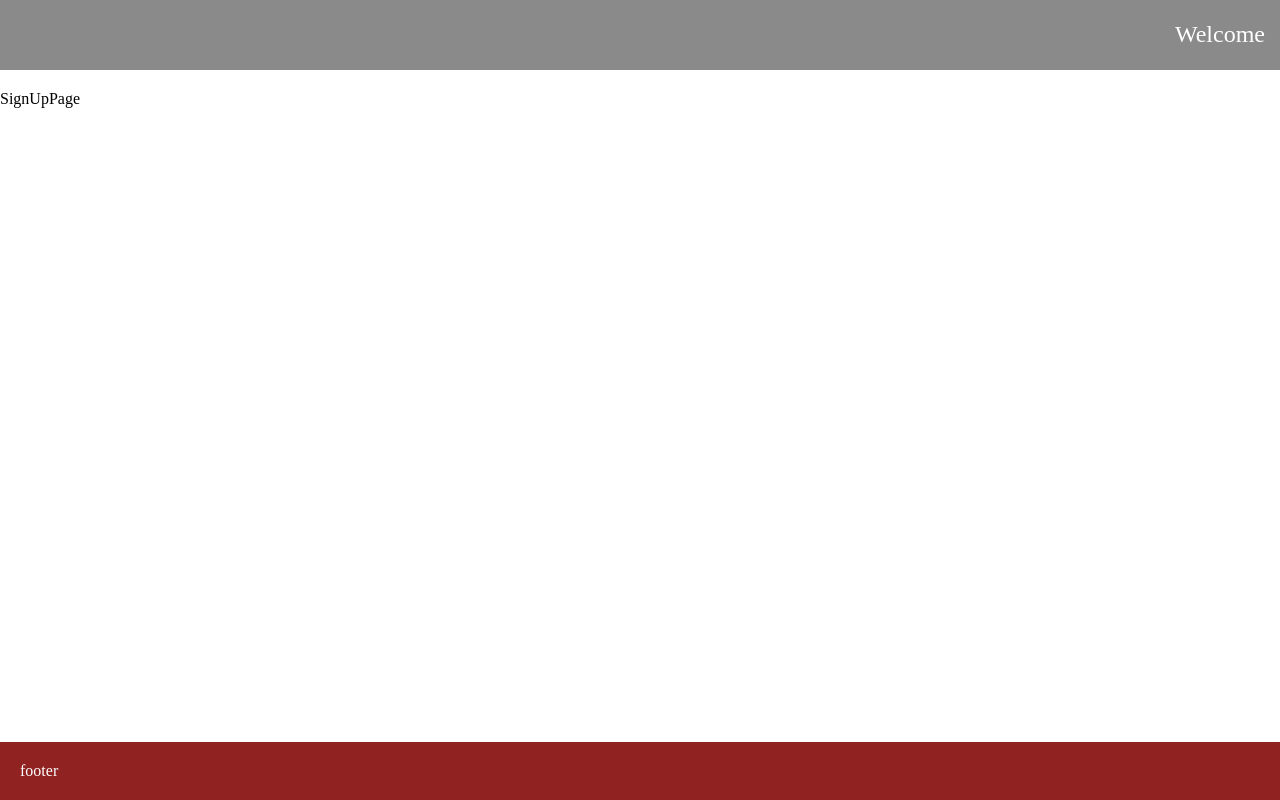
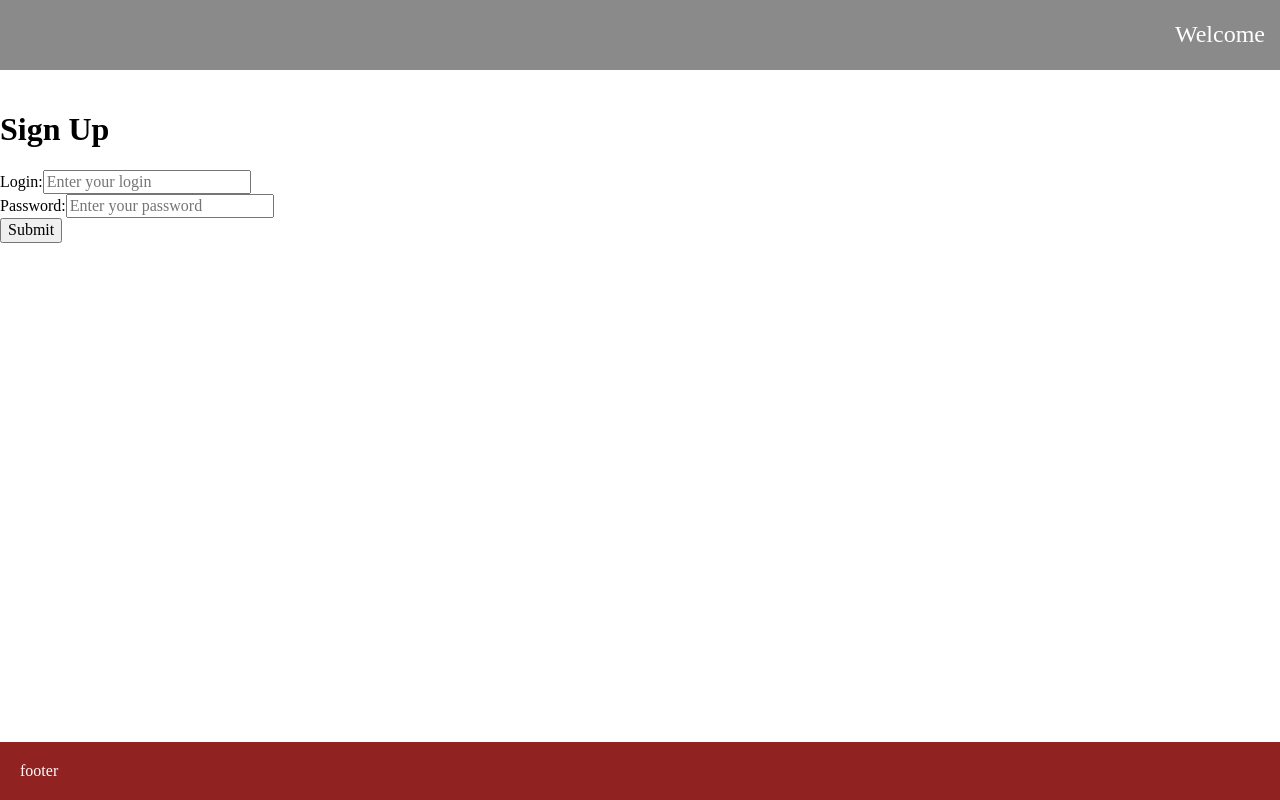
Before and after one commit to toronto-tokyo/graphiql-app, a React (Vite) app: page /sign-up in a window 1280 px wide. Built offline with nearby package versions, Linux system fonts and the light colour scheme.

Commit message:
feat: add basic forms

```diff
--- /dev/null
+++ b/src/components/SignInForm/SignInForm.module.css
@@ -0,0 +1,4 @@
+.form {
+  display: flex;
+  flex-direction: column;
+}
--- /dev/null
+++ b/src/components/SignInForm/SignInForm.tsx
@@ -0,0 +1,25 @@
+import { useNavigate } from 'react-router-dom';
+import useAuth from '../../hook/useAuth';
+import InputLogin from '../UI/InputLogin/InputLogin';
+import InputPassword from '../UI/InputPassword/InputPassword';
+import styles from './SignInForm.module.css';
+import SubmitButton from '../UI/SubmitButton/SubmitButton';
+
+function SignInForm() {
+  const auth = useAuth();
+  const navigate = useNavigate();
+  const handleSubmit = (event: React.FormEvent<HTMLFormElement>) => {
+    event.preventDefault();
+    auth?.setIsAuth(true);
+    navigate('/main');
+  };
+  return (
+    <form className={styles.form} action="" onSubmit={handleSubmit}>
+      <InputLogin />
+      <InputPassword />
+      <SubmitButton />
+    </form>
+  );
+}
+
+export default SignInForm;
--- /dev/null
+++ b/src/components/SignUpForm/SignUpForm.module.css
@@ -0,0 +1,4 @@
+.form {
+  display: flex;
+  flex-direction: column;
+}
--- /dev/null
+++ b/src/components/SignUpForm/SignUpForm.tsx
@@ -0,0 +1,20 @@
+import InputLogin from '../UI/InputLogin/InputLogin';
+import InputPassword from '../UI/InputPassword/InputPassword';
+import styles from './SignUpForm.module.css';
+import SubmitButton from '../UI/SubmitButton/SubmitButton';
+
+function SignUpForm() {
+  const handleSubmit = (event: React.FormEvent<HTMLFormElement>) => {
+    event.preventDefault();
+    console.log('Registered');
+  };
+  return (
+    <form className={styles.form} action="" onSubmit={handleSubmit}>
+      <InputLogin />
+      <InputPassword />
+      <SubmitButton />
+    </form>
+  );
+}
+
+export default SignUpForm;
--- /dev/null
+++ b/src/components/UI/InputLogin/InputLogin.tsx
@@ -0,0 +1,10 @@
+function InputLogin() {
+  return (
+    <div>
+      <label htmlFor="login">Login:</label>
+      <input type="text" id="login" placeholder="Enter your login" />
+    </div>
+  );
+}
+
+export default InputLogin;
--- /dev/null
+++ b/src/components/UI/InputPassword/InputPassword.tsx
@@ -0,0 +1,10 @@
+function InputPassword() {
+  return (
+    <div>
+      <label htmlFor="password">Password:</label>
+      <input type="password" id="password" placeholder="Enter your password" />
+    </div>
+  );
+}
+
+export default InputPassword;
--- /dev/null
+++ b/src/components/UI/SubmitButton/SubmitButton.tsx
@@ -0,0 +1,9 @@
+function SubmitButton() {
+  return (
+    <div>
+      <button type="submit">Submit</button>
+    </div>
+  );
+}
+
+export default SubmitButton;
--- a/src/pages/SignInPage.tsx
+++ b/src/pages/SignInPage.tsx
@@ -1,5 +1,12 @@
+import SignInForm from '../components/SignInForm/SignInForm';
+
 function SignInPage() {
-  return <div>SignInPage</div>;
+  return (
+    <>
+      <h1>Sign In</h1>
+      <SignInForm />
+    </>
+  );
 }
 
 export default SignInPage;
--- a/src/pages/SignUpPage.tsx
+++ b/src/pages/SignUpPage.tsx
@@ -1,5 +1,12 @@
+import SignUpForm from '../components/SignUpForm/SignUpForm';
+
 function SignUpPage() {
-  return <div>SignUpPage</div>;
+  return (
+    <>
+      <h1>Sign Up</h1>
+      <SignUpForm />
+    </>
+  );
 }
 
 export default SignUpPage;
```
Also changed, not shown: src/components/UI/InputPassword/InputPassword.module.css (added), src/components/UI/SubmitButton/SubmitButton.module.css (added), 1 other file (tests, documents, lock files or other folders).
